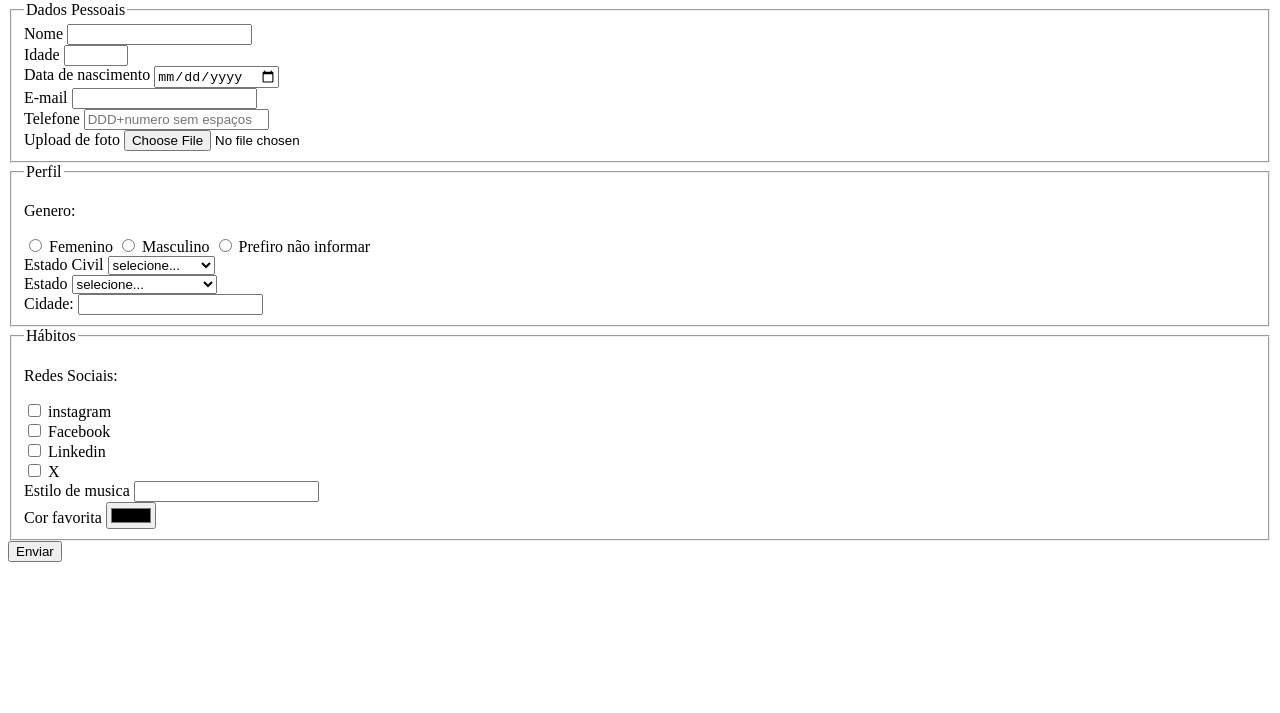
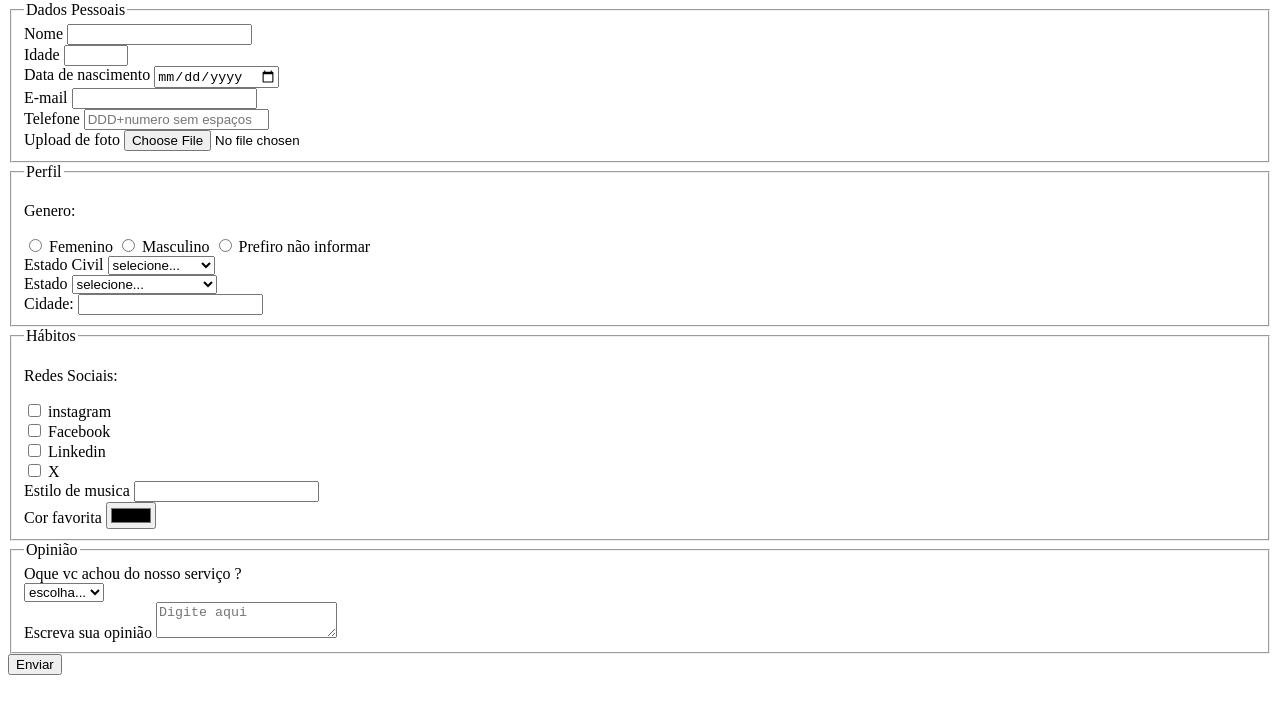
Before and after one commit to RafaelLanaDS/Alura.js, a plain HTML site: page tags-html/pesquisa-culturama/index.html in a window 1280 px wide. Shown: the part 79-792 px from the top of the page. Drawn offline with Linux system fonts and the light colour scheme.

Commit message:
commit
adicionando sessão de opnioes

```diff
--- a/tags-html/pesquisa-culturama/index.html
+++ b/tags-html/pesquisa-culturama/index.html
@@ -56,7 +56,7 @@
 
                 <label for="Userstate">Estado</label>
                 <select name="Userstate" required>
-                <option value="notselect">selecione...</option>
+                   <option value="notselect">selecione...</option>
                    <option value="Acre"> Acre </option>
                    <option value="Alagoas"> Alagoas </option>
                    <option value="Amapá"> Amapá </option>
@@ -115,6 +115,19 @@
                 <label for="color">Cor favorita</label>
                 <input type="color" name="userFavoritColor" id="color">
             </fieldset>
+            <fieldset>
+                <legend>Opinião</legend>
+                <label for="satisfaction">Oque vc achou do nosso serviço ?</label> <br>
+                <select name="satisfaction" id="satisfaction">
+                    <option value="escola">escolha...</option>
+                    <option value="Otima">Otima</option>
+                    <option value="Boa">Boa</option>
+                    <option value="Regular">Regular</option>
+                    <option value="Ruim">Ruim</option>
+                <select><br>
+                <label for="commet">Escreva sua opinião</label>
+                <textarea name="commet" id="commet" placeholder="Digite aqui"></textarea>
+            </fieldset>
 
             <button type="submit">Enviar</button>
         </form>
```
